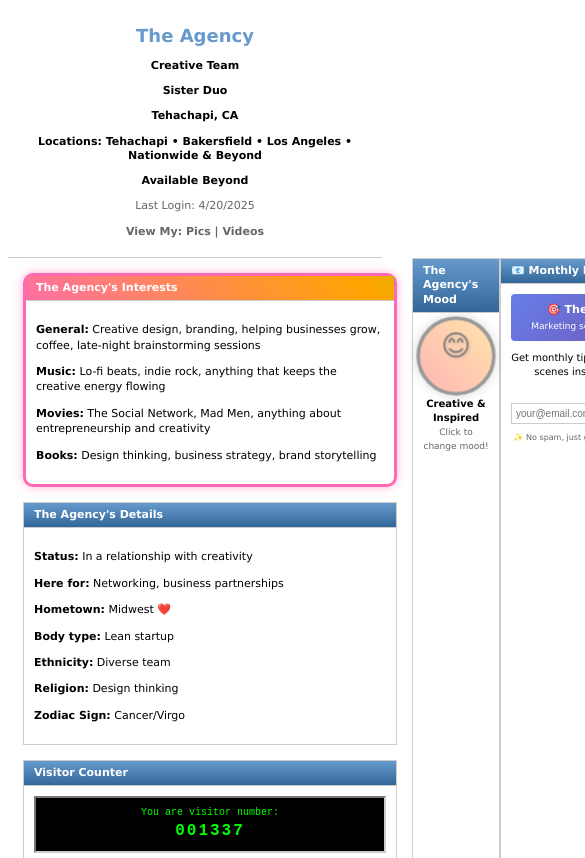
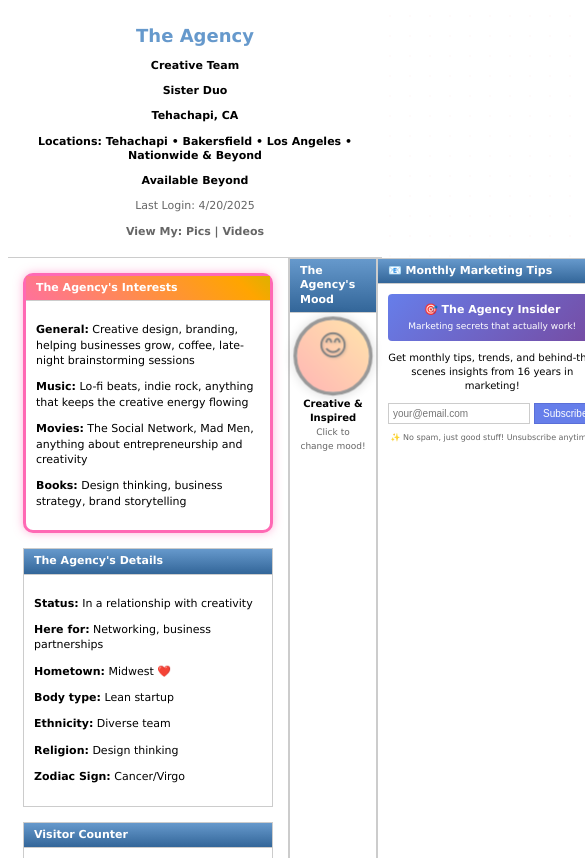
Before and after one commit to thevisualagencyincorp-prog/the-agency-coming-soon-site, a website: page index.html in a window 390 px wide. Shown: the part 214-1072 px from the top of the page, 585 px wide, since content can reach past the window. Drawn offline with Linux system fonts and the light colour scheme; a web font is replaced by a local one.

Commit message:
Fix media query to maintain two-column layout on small screens

```diff
--- a/index.html
+++ b/index.html
@@ -262,7 +262,7 @@
 
         @media (max-width:768px){
             .container{max-width:100%;}
-            .left-column{width:100%; border-right:none; border-bottom:1px solid #ccc;}
+            .left-column{width:250px;}
             .profile-info{flex-direction:column; align-items:center; text-align:center;}
             .friends-grid{grid-template-columns:repeat(2,1fr);}
             .interactive-services-grid{grid-template-columns:1fr;}
```
